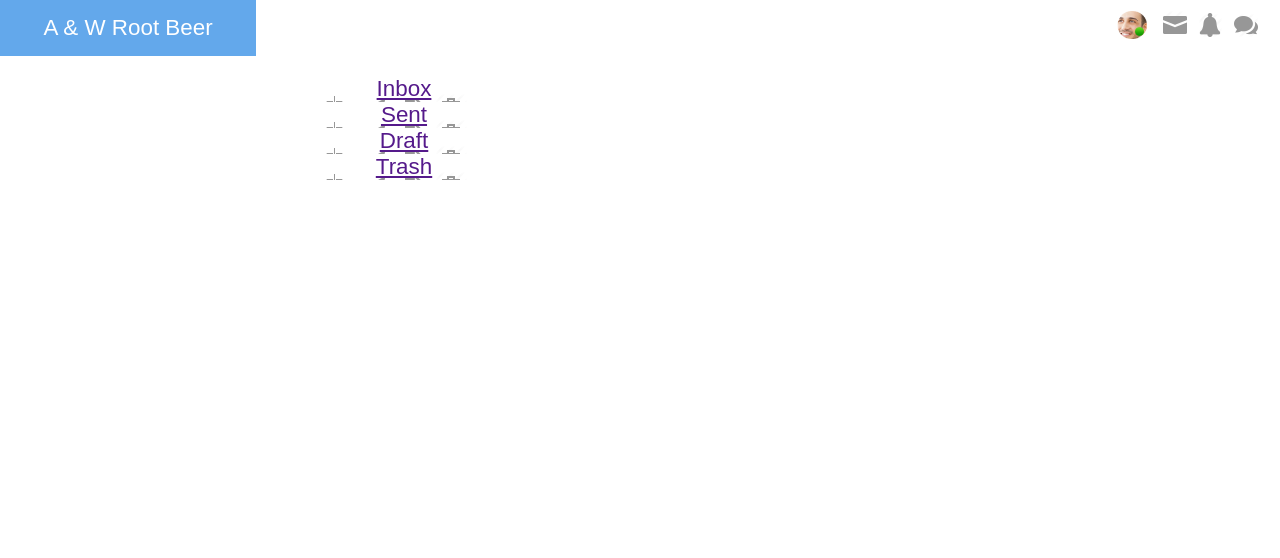
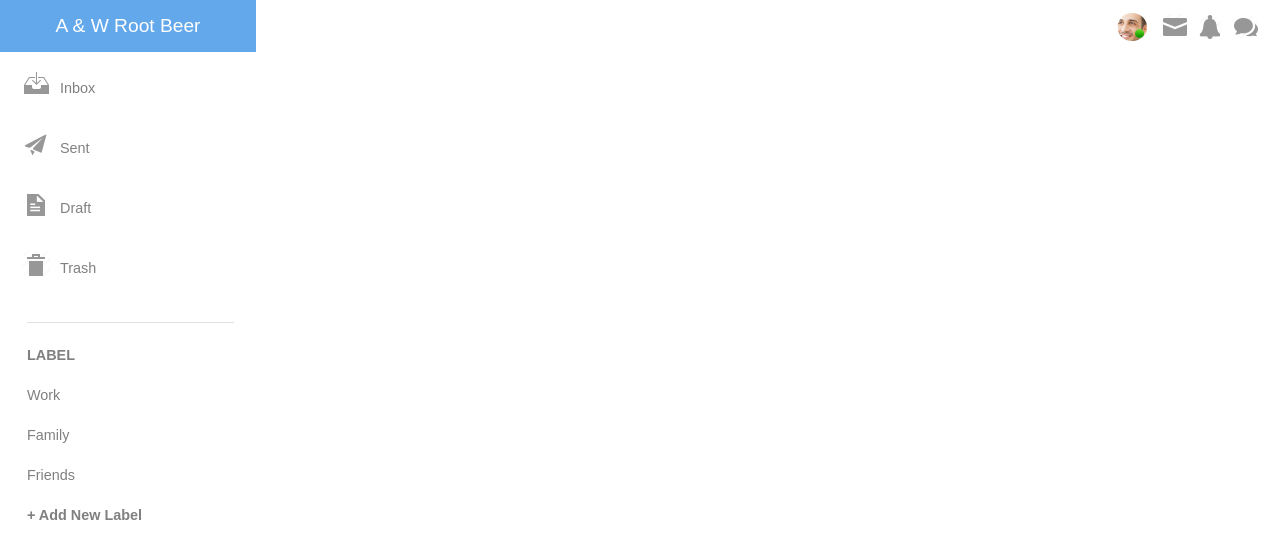
Before and after one commit to nagarajan03/sampl2, a plain HTML site: page index.html in a window 1280 px wide. Drawn offline with Linux system fonts and the light colour scheme.

Commit message:
Chages ====

```diff
--- a/css/style.css
+++ b/css/style.css
@@ -5,43 +5,124 @@ margin:0px;
 padding:0px;
 font-family:arial,verdana;
 }
-#header {
+#maincontainer {
 
 }
-#header .head_left{
-background:#63A8EB;
+#maincontainer .maincontainer_left{
 width:20%;
-font-size:1.4em;
+float:left;
+}
+#maincontainer .maincontainer_left .header-top-content{
+font-size:1.2em;
 color:#ffffff;
 padding:15px 0px 15px 0px;
 text-align:center;
+background:#63A8EB;
+float:left;
+width:100%;
+}
+#maincontainer .maincontainer_left .left-side-menu-list{
+width:100%;
 float:left;
 }
-#header .head_right{
+#maincontainer .maincontainer_left .left-side-menu-list ul{
+list-style: none;
+width:100%;
+margin: 0;
+padding: 0;
+font-size:0.9em;
+}
+#maincontainer .maincontainer_left .left-side-menu-list ul li a{
+text-decoration: none;
+display:block;
+padding: 16px 12px 16px 22px;
+color: #808080;
+}
+#maincontainer .maincontainer_left .left-side-menu-list ul li a:hover{
+background:#F0F0F0;
+}
+#maincontainer .maincontainer_left .left-side-menu-list ul li a span{
+background: url("../asset/sprite.png");
+display: inline-block;
+width:30px;
+height:28px;
+vertical-align: bottom;
+margin-right: 8px;
+}
+
+#maincontainer .maincontainer_left .left-side-menu-list ul li.input-box a span{
+background-position: -24px -16px;
+}
+#maincontainer .maincontainer_left .left-side-menu-list ul li.sent a span{
+background-position: -65px -16px;
+}
+#maincontainer .maincontainer_left .left-side-menu-list ul li.draft a span{
+background-position: -104px -16px;
+}
+#maincontainer .maincontainer_left .left-side-menu-list ul li.trash a span{
+background-position: -141px -16px;
+}
+#maincontainer .maincontainer_left .left-side-label-menu-list{
+width: 81%;
+float:left;
+border-top:1px solid #E0E0E0;
+margin-left: 27px;
+margin-top: 30px;
+}
+#maincontainer .maincontainer_left .left-side-label-menu-list ul{
+list-style: none;
+margin:0px;
+padding: 0px;
+font-size:0.9em;
+}
+#maincontainer .maincontainer_left .left-side-label-menu-list ul li b{
+color: #808080;
+padding: 24px 12px 12px 0px;
+display: block;
+}
+#maincontainer .maincontainer_left .left-side-label-menu-list ul li a{
+text-decoration: none;
+color: #808080;
+display:block;
+padding: 12px 12px 12px 0px;
+}
+#maincontainer .maincontainer_left .left-side-label-menu-list ul li a.add-new-label{
+font-weight:bold;
+}
+
+
+
+#maincontainer .maincontainer_right{
 width:80%;
 float:right;
 }
-#header .head_right ul{
+#maincontainer .maincontainer_right .top-header{
+width:100%;
+padding-top:2px;
+float: left;
+}
+#maincontainer .maincontainer_right .top-header ul{
 float:right;
 margin:0px 20px 0px 0px;
 padding:11px 0px 11px 0px;
+list-style: none;
 }
-#header .head_right ul li{
+#maincontainer .maincontainer_right .top-header ul li{
 background:url("../asset/sprite.png") 0 0;
 position:relative;
 display:inline-block;
 width:30px;
 height:28px;
 cursor:pointer;
-
+list-style: none;
 }
-#header .head_right ul li.profile_icon{
+#maincontainer .maincontainer_right .top-header ul li.profile_icon{
 background:url("../asset/face_icon.png") 0 0 no-repeat;
 background-size:100% 100%;
 margin-right:10px;
 position:relative;
 }
-#header .head_right ul li.profile_icon span{
+#maincontainer .maincontainer_right .top-header ul li.profile_icon span{
 position:absolute;
 background:url("../asset/status.png") 0 0;
 width:16px;
@@ -49,47 +130,20 @@ height:16px;
 right:0px;
 bottom:0px;
 }
-#header .head_right ul li.profile_icon span.available_stat{
+#maincontainer .maincontainer_right .top-header ul li.profile_icon span.available_stat{
 background-position: 0 -51px;
 
 }
-#header .head_right ul li.profile_icon span.away_stat{
+#maincontainer .maincontainer_right .top-header ul li.profile_icon span.away_stat{
 background-position: -16px -33px;
 
 }
-#header .head_right ul li.message-box{
+#maincontainer .maincontainer_right .top-header ul li.message-box{
 background-position:430px 166px;
 }
-#header .head_right ul li.alert{
+#maincontainer .maincontainer_right .top-header ul li.alert{
 background-position:386px 166px;
 }
-#header .head_right ul li.status{
+#maincontainer .maincontainer_right .top-header ul li.status{
 background-position:345px 166px;
 }
-
-
-#container{
-
-}
-#container .container_left{
-width:20%;
-font-size:1.4em;
-color:#ffffff;
-text-align:center;
-float:left;
-
- }
-#container .container_left ul li{
-background:url("../asset/sprite.png") 0 0 no-repeat;
-position:relative;
-
-}
-#container .container_left ul li span.inbox_stat{
-background-position:27px -18px;
-width:30px;
-
-}
-#container .container_right{
-
-
-}
--- a/index.html
+++ b/index.html
@@ -10,41 +10,49 @@
 <script src="js/underscore-min.js"></script>
 </head>
 <body>
-<div id="header">
-	<div class="head_left">
-	A &amp; W Root Beer
+<div id="maincontainer">
+	<div class="maincontainer_left">
+		<div class="header-top-content">
+			A &amp; W Root Beer
+		</div>
+		<div class="left-side-menu-list">
+			<ul>
+				<li class="input-box"><a href=""><span> </span>Inbox </a></li>
+				<li class="sent"> <a href=""><span> </span>Sent </a></li>
+				<li class="draft"> <a href=""><span> </span>Draft </a></li>
+				<li class="trash"> <a href=""><span> </span>Trash </a></li>
+	       </ul>
+		</div>
+		<div class="left-side-label-menu-list">
+			<ul>
+				<li><b>LABEL</b></li>
+				<li><a href="#">Work</a></li>
+				<li><a href="#">Family</a></li>
+				<li><a href="#">Friends</a></li>
+				<li><a href="#" class="add-new-label">+ Add New Label</a></li>
+			</ul>
+		</div>
+
 	</div>
-	<div class="head_right">
-	<ul>
-		<li class="profile_icon">
-			<span class="available_stat"> </span>
-		</li>
-		<li class="message-box"> </li>
-		<li class="alert"> </li>
-		<li class="status"> </li>
 
-	</ul>
+
+
+	<div class="maincontainer_right">
+	   <div class="top-header">
+		 <ul>
+		  <li class="profile_icon"><span class="available_stat"> </span></li>
+		  <li class="message-box"> </li>
+		  <li class="alert"> </li>
+		  <li class="status"> </li>
+		 </ul>
+	   </div>
+
 
 	</div>
 
 </div>
 
-<div id="container">
-	<div class="container_left">
-	<ul>
-		<li class=""><span class="inbox_stat"> </span> <a href="">Inbox </a></li>
-		<li class="sent"> <a href="">Sent </a></li>
-		<li class="draft"> <a href="">Draft </a></li>
-		<li class="trash"> <a href="">Trash </a></li>
 
-
-	</ul>
-	</div>
-	<div class="container_right">
-
-	</div>
-
-</div>
 
  </body>
  </html>
```
